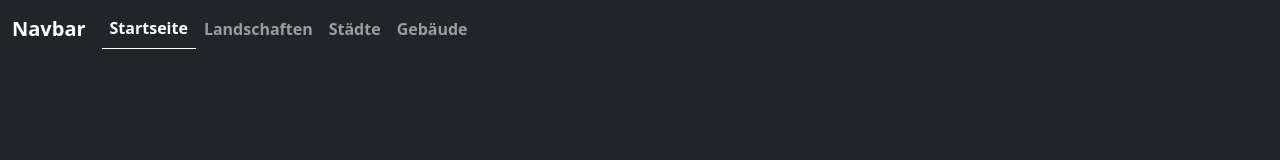
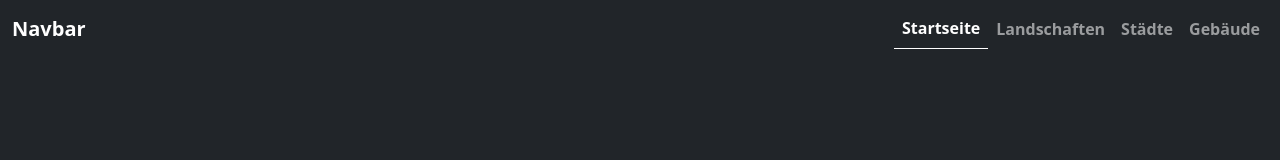
Before and after one commit to fabiusgasber/architekt-weubel, a website: page index.html in a window 1280 px wide. Drawn offline with nearby package versions, Linux system fonts and the light colour scheme.

Commit message:
Put navbar to right

```diff
--- a/index.html
+++ b/index.html
@@ -17,7 +17,7 @@
                     <span class="navbar-toggler-icon"></span>
                   </button>
                 <div class="collapse navbar-collapse" id="navbarNav">
-                    <div class="navbar-nav align-items-center">
+                    <div class="navbar-nav ms-auto align-items-center">
                         <a class="nav-item nav-link fw-bold active" href="#">Startseite</a>
                         <a class="nav-item nav-link fw-bold" href="#">Landschaften</a>
                         <a class="nav-item nav-link fw-bold" href="#">Städte</a>
```
